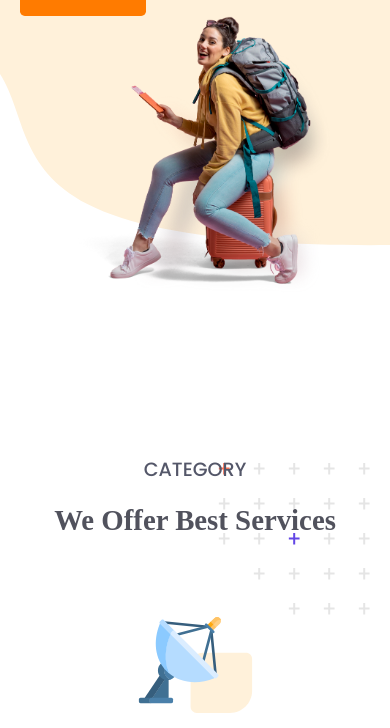
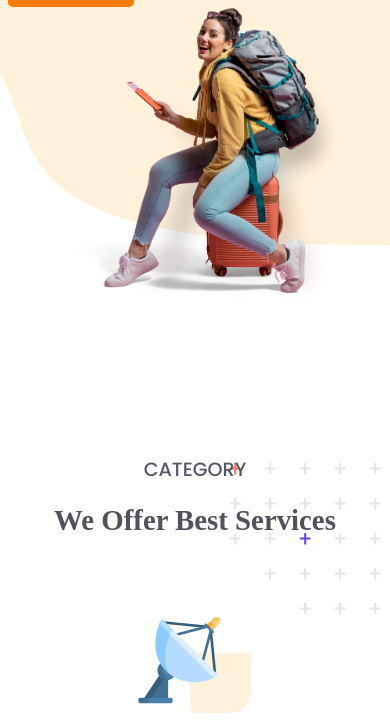
Before and after one commit to turanarican/travel-agency, a plain HTML site: page index.html in a window 390 px wide. Shown: the part 475-1203 px from the top of the page. Drawn offline with nearby package versions, Linux system fonts and the light colour scheme; a web font is replaced by a local one.

Commit message:
minor fix

```diff
--- a/styles.css
+++ b/styles.css
@@ -695,6 +695,9 @@ footer {
   }
 }
 @media screen and (max-width: 460px) {
+  .container {
+    width: 96%;
+  }
   .hero-title {
     font-size: 2.25rem;
   }
@@ -734,7 +737,6 @@ footer {
     padding: 0;
     color: #fff;
     cursor: pointer;
-    margin-right: 0.6rem;
   }
   button.hamburger-btn img {
     height: 2.4rem;
```
